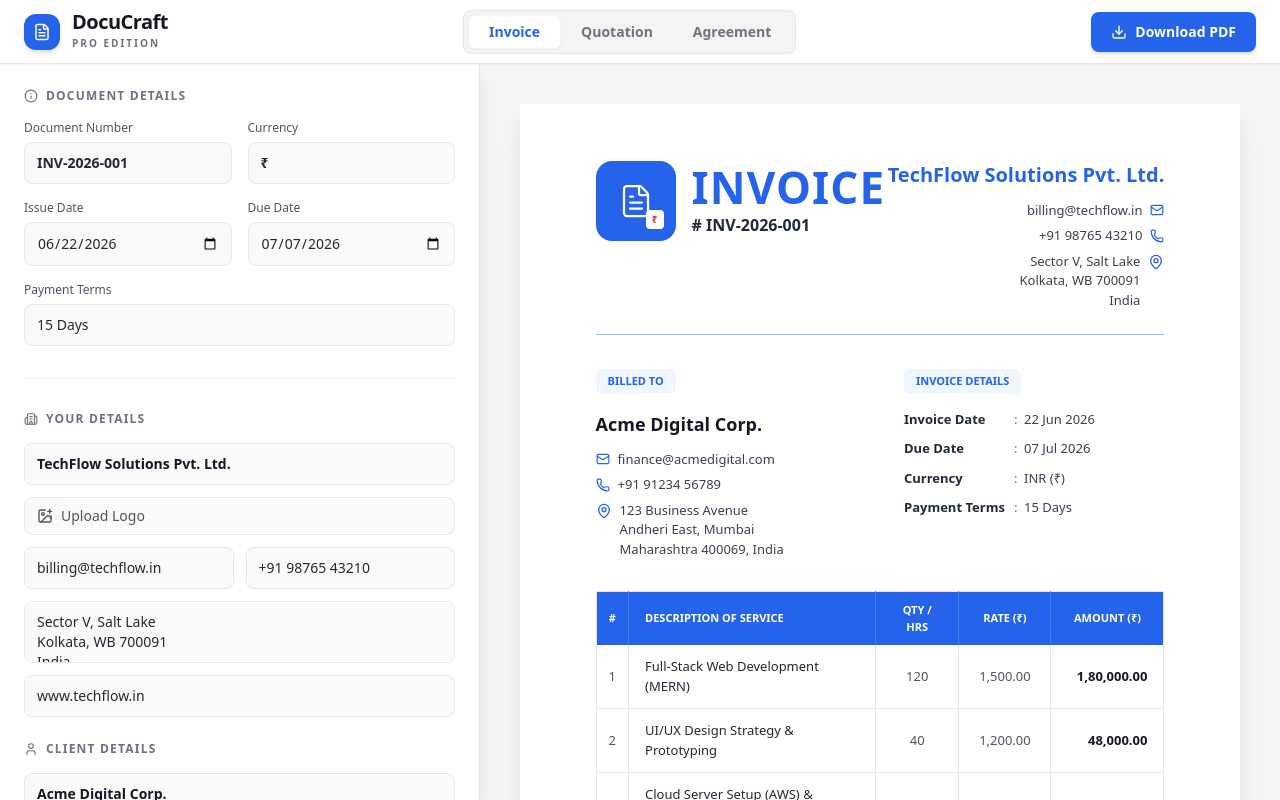
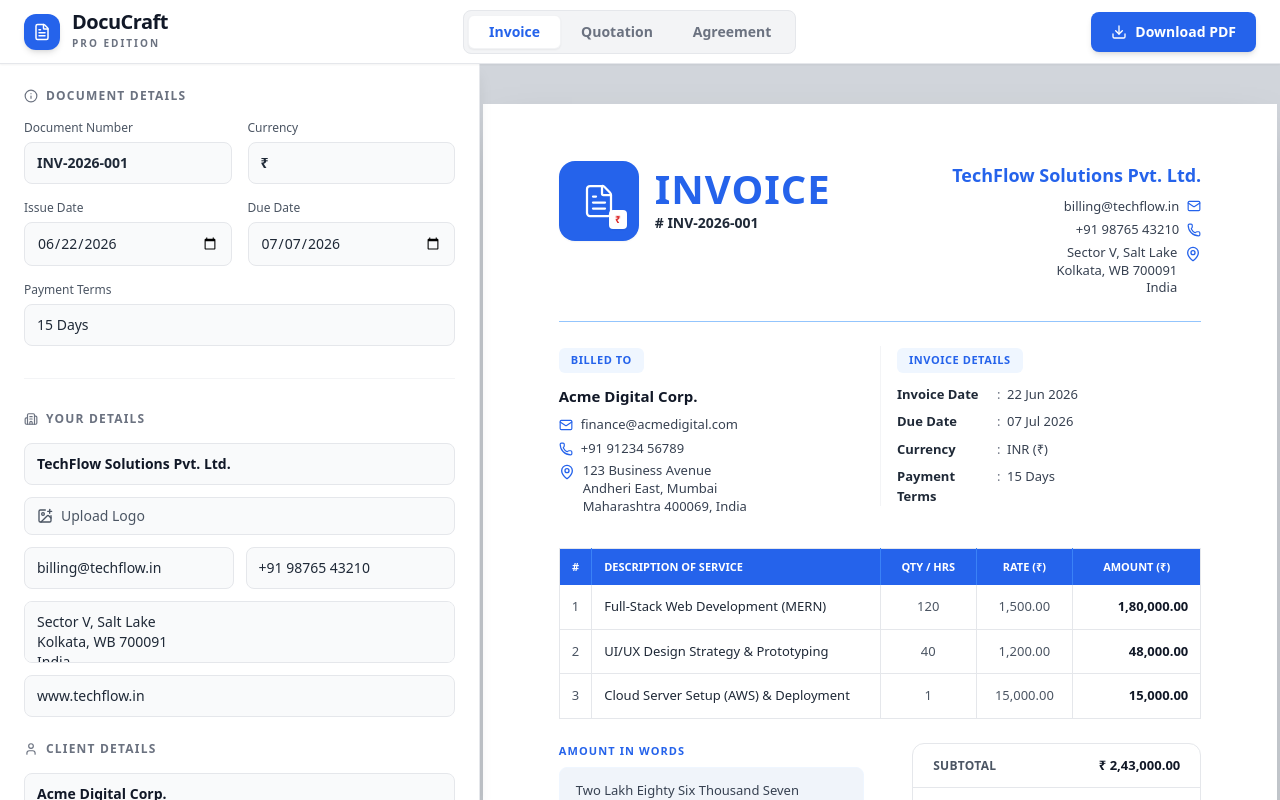
Before and after one commit to abu-tahir-sk/docuCraft-pro, a React (Vite) app: page / in a window 1280 px wide. Built offline with nearby package versions, Linux system fonts and the light colour scheme.

Commit message:
added border

```diff
--- a/src/App.jsx
+++ b/src/App.jsx
@@ -309,7 +309,7 @@
             </section>
           )}
 
-
+          <hr className="border-gray-100" />
 
           {docType !== 'agreement' && (
             <section className="space-y-4">
@@ -346,10 +346,10 @@
 
         </aside>
 
-        {/* RIGHT WORKSPACE: PDF PREVIEW */}
-        <section className="flex-1 overflow-y-auto p-4 lg:p-10 flex justify-center bg-[#f3f4f6] custom-scrollbar">
+        {/* RIGHT WORKSPACE: PERFECT A4 PDF PREVIEW */}
+        <section className="flex-1 overflow-y-auto p-4 lg:p-10 flex justify-center bg-gray-300 custom-scrollbar">
 
-          <div ref={pdfRef} className="bg-white text-gray-900 shadow-xl relative" style={{ width: '210mm', minHeight: '297mm', padding: '15mm 20mm' }}>
+          <div ref={pdfRef} className="bg-white text-gray-900 shadow-2xl relative shrink-0 box-border" style={{ width: '210mm', minHeight: '297mm', padding: '15mm 20mm' }}>
             <div className="flex flex-col h-full">
 
               {/* TOP HEADER */}
@@ -368,55 +368,55 @@
                     </div>
                   )}
                   <div>
-                    <h1 className="text-[44px] font-extrabold text-blue-600 uppercase tracking-wide leading-none">{docType}</h1>
-                    <p className="text-base font-bold text-gray-800 mt-1"># {meta.id}</p>
+                    <h1 className="text-[40px] font-extrabold text-blue-600 uppercase tracking-wide leading-none">{docType}</h1>
+                    <p className="text-sm font-bold text-gray-800 mt-1"># {meta.id}</p>
                   </div>
                 </div>
 
                 {/* Right Side: Company Info & Icons */}
-                <div className="text-right flex flex-col items-end">
-                  <h2 className="text-xl font-bold text-blue-600 mb-3">{from.name}</h2>
+                <div className="text-right flex flex-col items-end max-w-[50%]">
+                  <h2 className="text-lg font-bold text-blue-600 mb-2">{from.name}</h2>
 
-                  <div className="flex items-center justify-end gap-2 text-[13px] text-gray-700 mb-1.5 w-full">
-                    {from.email} <Mail size={14} className="text-blue-600 shrink-0" />
+                  <div className="flex items-center justify-end gap-2 text-[13px] text-gray-700 mb-1 w-full">
+                    <span className="truncate">{from.email}</span> <Mail size={14} className="text-blue-600 shrink-0" />
                   </div>
-                  <div className="flex items-center justify-end gap-2 text-[13px] text-gray-700 mb-1.5 w-full">
-                    {from.phone} <Phone size={14} className="text-blue-600 shrink-0" />
+                  <div className="flex items-center justify-end gap-2 text-[13px] text-gray-700 mb-1 w-full">
+                    <span>{from.phone}</span> <Phone size={14} className="text-blue-600 shrink-0" />
                   </div>
                   <div className="flex items-start justify-end gap-2 text-[13px] text-gray-700 text-right w-full">
-                    <span className="whitespace-pre-line">{from.address}</span>
+                    <span className="whitespace-pre-line break-words leading-snug">{from.address}</span>
                     <MapPin size={16} className="text-blue-600 shrink-0 mt-0.5" />
                   </div>
                 </div>
               </div>
 
               {/* Top Solid Gray Divider */}
-              <div className="border-t border-blue-300 mb-8"></div>
+              <div className="w-full border-t border-blue-300 mb-6"></div>
 
               {/* CLIENT & INVOICE DETAILS GRID */}
               <div className="flex justify-between items-start mb-8">
-                <div className="w-1/2 pr-6">
-                  <span className="inline-block bg-blue-50 text-blue-600 font-bold px-3 py-1 rounded-md text-[11px] mb-4">
+                <div className="w-1/2 pr-4">
+                  <span className="inline-block bg-blue-50 text-blue-600 font-bold px-3 py-1 rounded-md text-[11px] mb-3 uppercase tracking-wider">
                     BILLED TO
                   </span>
-                  <h3 className="text-lg font-bold text-gray-900 mb-3">{to.name}</h3>
-                  <div className="flex items-center gap-2 text-[13px] text-gray-700 mb-1.5">
-                    <Mail size={14} className="text-blue-600" /> {to.email}
+                  <h3 className="text-[15px] font-bold text-gray-900 mb-2">{to.name}</h3>
+                  <div className="flex items-center gap-2 text-[13px] text-gray-700 mb-1">
+                    <Mail size={14} className="text-blue-600 shrink-0" /> <span className="break-all">{to.email}</span>
                   </div>
-                  <div className="flex items-center gap-2 text-[13px] text-gray-700 mb-1.5">
-                    <Phone size={14} className="text-blue-600" /> {to.phone}
+                  <div className="flex items-center gap-2 text-[13px] text-gray-700 mb-1">
+                    <Phone size={14} className="text-blue-600 shrink-0" /> <span>{to.phone}</span>
                   </div>
                   <div className="flex items-start gap-2 text-[13px] text-gray-700">
                     <MapPin size={16} className="text-blue-600 shrink-0 mt-0.5" />
-                    <span className="whitespace-pre-line">{to.address}</span>
+                    <span className="whitespace-pre-line break-words leading-snug">{to.address}</span>
                   </div>
                 </div>
 
-                <div className="w-1/2 pl-6">
-                  <span className="inline-block bg-blue-50 text-blue-600 font-bold px-3 py-1 rounded-md text-[11px] mb-4">
+                <div className="w-1/2 pl-4 border-l border-gray-100">
+                  <span className="inline-block bg-blue-50 text-blue-600 font-bold px-3 py-1 rounded-md text-[11px] mb-3 uppercase tracking-wider">
                     INVOICE DETAILS
                   </span>
-                  <div className="grid grid-cols-[110px_10px_1fr] gap-y-2.5 text-[13px]">
+                  <div className="grid grid-cols-[100px_10px_1fr] gap-y-2 text-[13px]">
                     <span className="font-semibold text-gray-800">Invoice Date</span>
                     <span className="text-gray-500">:</span>
                     <span className="text-gray-700">{formatDate(meta.date)}</span>
@@ -433,7 +433,7 @@
 
                         <span className="font-semibold text-gray-800">Payment Terms</span>
                         <span className="text-gray-500">:</span>
-                        <span className="text-gray-700">{meta.paymentTerms}</span>
+                        <span className="text-gray-700 break-words">{meta.paymentTerms}</span>
                       </>
                     )}
                   </div>
@@ -446,21 +446,21 @@
                   <table className="w-full text-left border-collapse border border-gray-200">
                     <thead>
                       <tr className="bg-blue-600 text-white">
-                        <th className="py-2.5 px-3 text-[11px] font-semibold w-[5%] border-r border-blue-500 text-center">#</th>
-                        <th className="py-2.5 px-4 text-[11px] font-semibold w-[45%] border-r border-blue-500 uppercase">Description of Service</th>
-                        <th className="py-2.5 px-4 text-[11px] font-semibold w-[15%] border-r border-blue-500 text-center uppercase">Qty / Hrs</th>
-                        <th className="py-2.5 px-4 text-[11px] font-semibold w-[15%] border-r border-blue-500 text-center uppercase">Rate ({meta.currency})</th>
-                        <th className="py-2.5 px-4 text-[11px] font-semibold w-[20%] text-center uppercase">Amount ({meta.currency})</th>
+                        <th className="py-2.5 px-3 text-[11px] font-bold w-[5%] border-r border-blue-500 text-center">#</th>
+                        <th className="py-2.5 px-3 text-[11px] font-bold w-[45%] border-r border-blue-500 uppercase">Description of Service</th>
+                        <th className="py-2.5 px-3 text-[11px] font-bold w-[15%] border-r border-blue-500 text-center uppercase">Qty / Hrs</th>
+                        <th className="py-2.5 px-3 text-[11px] font-bold w-[15%] border-r border-blue-500 text-center uppercase">Rate ({meta.currency})</th>
+                        <th className="py-2.5 px-3 text-[11px] font-bold w-[20%] text-center uppercase">Amount ({meta.currency})</th>
                       </tr>
                     </thead>
                     <tbody>
                       {items.map((item, i) => (
                         <tr key={i} className="border-b border-gray-200">
                           <td className="py-3 px-3 text-[13px] text-gray-600 text-center border-r border-gray-200">{i + 1}</td>
-                          <td className="py-3 px-4 text-[13px] text-gray-800 border-r border-gray-200">{item.desc}</td>
-                          <td className="py-3 px-4 text-[13px] text-gray-600 text-center border-r border-gray-200">{item.qty}</td>
-                          <td className="py-3 px-4 text-[13px] text-gray-600 text-center border-r border-gray-200">{item.rate.toLocaleString('en-IN', {minimumFractionDigits: 2})}</td>
-                          <td className="py-3 px-4 text-[13px] font-bold text-gray-900 text-right">{(item.qty * item.rate).toLocaleString('en-IN', {minimumFractionDigits: 2})}</td>
+                          <td className="py-3 px-3 text-[13px] text-gray-800 border-r border-gray-200 break-words">{item.desc}</td>
+                          <td className="py-3 px-3 text-[13px] text-gray-600 text-center border-r border-gray-200">{item.qty}</td>
+                          <td className="py-3 px-3 text-[13px] text-gray-600 text-center border-r border-gray-200">{item.rate.toLocaleString('en-IN', {minimumFractionDigits: 2})}</td>
+                          <td className="py-3 px-3 text-[13px] font-bold text-gray-900 text-right break-words">{(item.qty * item.rate).toLocaleString('en-IN', {minimumFractionDigits: 2})}</td>
                         </tr>
                       ))}
                     </tbody>
@@ -468,7 +468,7 @@
                 </div>
               ) : (
                 <div className="mb-8 flex-grow">
-                  <div className="prose max-w-none text-sm font-serif leading-loose whitespace-pre-line text-gray-800 text-justify">
+                  <div className="prose max-w-none text-[13px] font-serif leading-relaxed whitespace-pre-line text-gray-800 text-justify break-words">
                     {texts.agreementText}
                   </div>
                 </div>
@@ -476,38 +476,37 @@
 
               {/* TOTALS & AMOUNT IN WORDS */}
               {docType !== 'agreement' && (
-                <div className="flex justify-between items-start mb-8">
-
+                <div className="flex justify-between items-start mb-6">
                   <div className="w-[50%] pr-4">
                     <h4 className="text-[11px] font-bold text-blue-600 uppercase tracking-widest mb-2">Amount in Words</h4>
-                    <div className="bg-[#f0f4fa] text-gray-700 px-4 py-3 rounded-lg text-[13px] leading-relaxed mb-6">
+                    <div className="bg-[#f0f4fa] text-gray-700 px-4 py-3 rounded-lg text-[13px] font-medium leading-relaxed mb-5 border border-blue-50 break-words">
                       {numberToWords(total)}
                     </div>
 
                     <h4 className="text-[11px] font-bold text-blue-600 uppercase tracking-widest mb-2">Notes</h4>
-                    <p className="text-[12px] text-gray-700 whitespace-pre-line leading-relaxed">
+                    <p className="text-[12px] text-gray-600 whitespace-pre-line leading-relaxed break-words">
                       {texts.notes}
                     </p>
                   </div>
 
                   <div className="w-[45%] rounded-xl overflow-hidden border border-gray-200 flex flex-col">
                     <div className="px-5 py-3 flex justify-between items-center border-b border-gray-200">
-                      <span className="text-[13px] font-bold text-gray-800">Subtotal</span>
-                      <span className="text-[14px] font-bold text-gray-900">{meta.currency}{subtotal.toLocaleString('en-IN', {minimumFractionDigits: 2})}</span>
+                      <span className="text-[12px] font-bold text-gray-600 uppercase tracking-wide">Subtotal</span>
+                      <span className="text-[13px] font-bold text-gray-900">{meta.currency} {subtotal.toLocaleString('en-IN', {minimumFractionDigits: 2})}</span>
                     </div>
                     {financials.discount > 0 && (
-                      <div className="px-5 py-3 flex justify-between items-center border-b border-gray-200 text-gray-600">
-                        <span className="text-[13px] font-semibold">Discount</span>
-                        <span className="text-[14px] font-semibold">- {meta.currency}{financials.discount.toLocaleString('en-IN', {minimumFractionDigits: 2})}</span>
+                      <div className="px-5 py-3 flex justify-between items-center border-b border-gray-200 text-red-500">
+                        <span className="text-[12px] font-bold uppercase tracking-wide">Discount</span>
+                        <span className="text-[13px] font-bold">- {meta.currency} {financials.discount.toLocaleString('en-IN', {minimumFractionDigits: 2})}</span>
                       </div>
                     )}
                     <div className="px-5 py-3 flex justify-between items-center border-b border-gray-200">
-                      <span className="text-[13px] font-semibold text-gray-700">Tax ({financials.taxRate}%)</span>
-                      <span className="text-[14px] font-bold text-gray-900">{meta.currency}{taxAmount.toLocaleString('en-IN', {minimumFractionDigits: 2})}</span>
+                      <span className="text-[12px] font-bold text-gray-600 uppercase tracking-wide">Tax ({financials.taxRate}%)</span>
+                      <span className="text-[13px] font-bold text-gray-900">{meta.currency} {taxAmount.toLocaleString('en-IN', {minimumFractionDigits: 2})}</span>
                     </div>
                     <div className="px-5 py-4 flex justify-between items-center bg-[#f0f4fa]">
-                      <span className="text-[15px] font-bold text-blue-600 uppercase tracking-wider">Total</span>
-                      <span className="text-[20px] font-extrabold text-blue-600">{meta.currency}{total.toLocaleString('en-IN', {minimumFractionDigits: 2})}</span>
+                      <span className="text-[14px] font-bold text-blue-600 uppercase tracking-widest">Total</span>
+                      <span className="text-[18px] font-black text-blue-600 break-words">{meta.currency} {total.toLocaleString('en-IN', {minimumFractionDigits: 2})}</span>
                     </div>
                   </div>
                 </div>
@@ -517,44 +516,43 @@
 
               {/* PAYMENT INFORMATION */}
               {docType !== 'agreement' && (
-
-
-                <div className="mb-8">
-                   <div className="border-t border-blue-300 mb-2"></div>
+                <div className="mb-6">
+                   {/* Middle Divider */}
+              <div className="w-full border-t border-blue-300 mb-6 mt-auto"></div>
                   <h4 className="text-[11px] font-bold text-blue-600 uppercase tracking-widest mb-4">Payment Information</h4>
-                  <div className="grid grid-cols-3 gap-6">
+                  <div className="grid grid-cols-3 gap-4">
                     <div className="flex items-start gap-3">
-                      <div className="w-10 h-10 rounded-md bg-blue-50 flex items-center justify-center shrink-0">
+                      <div className="w-10 h-10 rounded-xl bg-blue-50 flex items-center justify-center shrink-0 border border-blue-100">
                         <Landmark size={20} className="text-blue-600" />
                       </div>
-                      <div className="text-[11px] text-gray-700 space-y-0.5">
-                        <p className="font-bold text-gray-900">Bank Transfer</p>
-                        <p>{payment.accountName}</p>
-                        <p>A/C No: {payment.accountNo}</p>
-                        <p>IFSC: {payment.ifsc}</p>
-                        <p>Bank: {payment.bankName}</p>
+                      <div className="text-[11px] text-gray-700 space-y-1 w-full pr-2">
+                        <p className="font-bold text-gray-900 mb-1">Bank Transfer</p>
+                        <p className="break-words">{payment.accountName}</p>
+                        <p className="break-all">A/C: <span className="font-medium text-gray-900">{payment.accountNo}</span></p>
+                        <p>IFSC: <span className="font-medium text-gray-900">{payment.ifsc}</span></p>
+                        <p className="break-words">Bank: {payment.bankName}</p>
                       </div>
                     </div>
 
-                    <div className="flex items-start gap-3 border-l border-gray-200 pl-6">
-                      <div className="w-10 h-10 rounded-md bg-blue-50 flex items-center justify-center shrink-0">
+                    <div className="flex items-start gap-3 border-l border-gray-200 pl-4">
+                      <div className="w-10 h-10 rounded-xl bg-blue-50 flex items-center justify-center shrink-0 border border-blue-100">
                         <CreditCard size={20} className="text-blue-600" />
                       </div>
-                      <div className="text-[11px] text-gray-700 space-y-0.5">
-                        <p className="font-bold text-gray-900">UPI Payment</p>
-                        <p>{payment.upiName}</p>
-                        <p>{payment.upiNumber}</p>
+                      <div className="text-[11px] text-gray-700 space-y-1 w-full pr-2">
+                        <p className="font-bold text-gray-900 mb-1">UPI Payment</p>
+                        <p className="break-words">{payment.upiName}</p>
+                        <p className="font-medium text-gray-900 break-all">{payment.upiNumber}</p>
                       </div>
                     </div>
 
-                    <div className="flex items-start gap-3 border-l border-gray-200 pl-6">
-                      <div className="w-10 h-10 rounded-md bg-blue-50 flex items-center justify-center shrink-0">
+                    <div className="flex items-start gap-3 border-l border-gray-200 pl-4">
+                      <div className="w-10 h-10 rounded-xl bg-blue-50 flex items-center justify-center shrink-0 border border-blue-100">
                         <FileDigit size={20} className="text-blue-600" />
                       </div>
-                      <div className="text-[11px] text-gray-700 space-y-0.5">
-                        <p className="font-bold text-gray-900">Other Details</p>
-                        <p>PAN: {payment.pan}</p>
-                        <p>GSTIN: {payment.gstin}</p>
+                      <div className="text-[11px] text-gray-700 space-y-1 w-full">
+                        <p className="font-bold text-gray-900 mb-1">Other Details</p>
+                        <p>PAN: <span className="font-medium text-gray-900 break-all">{payment.pan}</span></p>
+                        <p>GSTIN: <span className="font-medium text-gray-900 break-all">{payment.gstin}</span></p>
                       </div>
                     </div>
                   </div>
@@ -563,14 +561,13 @@
 
               {/* Bottom Divider & Footer */}
               <div>
-                 {/* Middle Divider */}
-              <div className="border-t border-blue-300"></div>
-                <div className="flex flex-col items-center justify-center text-center mt-3">
-                  <div className="flex items-center gap-1.5 text-blue-600 font-medium text-[13px] mb-1">
+                <div className="w-full border-t border-blue-300 mb-4"></div>
+                <div className="flex justify-between items-center text-center">
+                  <div className="flex items-center gap-1.5 text-blue-600 font-bold text-[12px]">
                     <Heart size={14} className="fill-blue-600" />
                     Thank you for your business!
                   </div>
-                  <p className="text-[12px] text-gray-500">{from.website}</p>
+                  <p className="text-[12px] font-semibold text-gray-500">{from.website}</p>
                 </div>
               </div>
 
```
